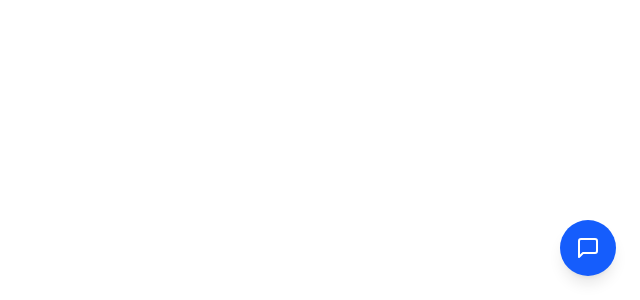
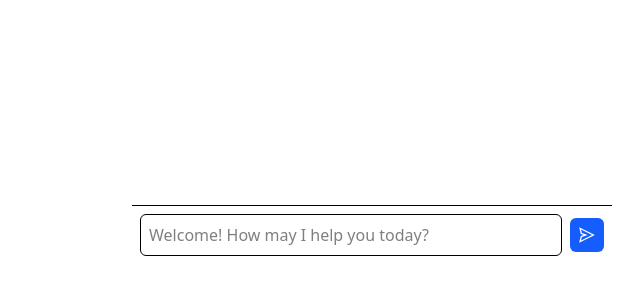
Before and after one commit to anisulislam10/anvobot-ai-web-agent, a React (Vite) app: page /chat in a window 1280 px wide. Shown: the part 500-800 px from the top of the page, without its empty margins (640-1280 px from the left). Built offline with nearby package versions, Linux system fonts and the light colour scheme.

Commit message:
ui changes

```diff
--- a/src/components/ChatUI.jsx
+++ b/src/components/ChatUI.jsx
@@ -1,20 +1,15 @@
 import React, { useState, useEffect, useRef } from "react";
 import axios from "axios";
 import { AiOutlineSend } from "react-icons/ai";
-import { FiMessageSquare } from "react-icons/fi";
 
 const ChatUI = () => {
-  const [messages, setMessages] = useState([
-    { role: "bot", content: "Welcome to our site! How may I help you today?" } // Initial welcome message
-  ]);
+  const [messages, setMessages] = useState([]);
   const [input, setInput] = useState("");
   const [websiteId, setWebsiteId] = useState(null);
   const [userId, setUserId] = useState(null);
   const [loading, setLoading] = useState(false);
-  const [isOpen, setIsOpen] = useState(false);
   const messagesEndRef = useRef(null);
 
-  // Initialize chat (extract IDs)
   useEffect(() => {
     const urlParams = new URLSearchParams(window.location.search);
     const extractedWebsiteId = urlParams.get("websiteId");
@@ -22,7 +17,7 @@ const ChatUI = () => {
     if (extractedWebsiteId) {
       setWebsiteId(extractedWebsiteId);
     } else {
-      console.error("Website ID is missing in URL.");
+      console.error("❌ Website ID is missing in URL.");
     }
 
     let storedUserId = localStorage.getItem("userId");
@@ -33,7 +28,6 @@ const ChatUI = () => {
     setUserId(storedUserId);
   }, []);
 
-  // Auto-scroll to new messages
   useEffect(() => {
     messagesEndRef.current?.scrollIntoView({ behavior: "smooth" });
   }, [messages]);
@@ -41,7 +35,7 @@ const ChatUI = () => {
   const sendMessage = async () => {
     if (!input.trim()) return;
     if (!websiteId || !userId) {
-      setMessages((prev) => [...prev, { role: "bot", content: "System error. Please refresh the page." }]);
+      setMessages((prev) => [...prev, { role: "bot", content: "❌ Missing required data." }]);
       return;
     }
 
@@ -58,110 +52,76 @@ const ChatUI = () => {
 
       setMessages((prev) => [...prev, { role: "bot", content: data.response }]);
     } catch (error) {
-      console.error("Chatbot Error:", error);
+      console.error("Chatbot API Error:", error.response?.data || error.message);
+
+      if (error.response?.data?.error?.code === "rate_limit_exceeded") {
+        const retryAfter = error.response?.data?.error?.message.match(/in (\d+m\d+\.\d+s)/);
         setMessages((prev) => [
           ...prev,
-        {
-          role: "bot",
-          content: error.response?.data?.error?.code === "rate_limit_exceeded"
-            ? "Our agents are busy. Please try again shortly."
-            : "Sorry, I'm having trouble responding. Please try again later."
+          { role: "bot", content: `⚠️ API rate limit exceeded. Please wait ${retryAfter ? retryAfter[1] : "a few minutes"} and try again.` },
+        ]);
+      } else {
+        setMessages((prev) => [
+          ...prev,
+          { role: "bot", content: "❌ Unable to process request. Please try again later." },
+        ]);
       }
-      ]);
     } finally {
       setLoading(false);
     }
   };
 
   const handleKeyDown = (e) => {
-    if (e.key === "Enter" && !e.shiftKey) {
+    if (e.key === "Enter") {
       e.preventDefault();
       sendMessage();
     }
   };
 
   return (
-    <>
-      {/* Floating Chat Button */}
-      {!isOpen && (
-        <button
-          onClick={() => setIsOpen(true)}
-          className="fixed bottom-6 right-6 bg-blue-600 text-white p-4 rounded-full shadow-lg hover:bg-blue-700 transition-all"
-        >
-          <FiMessageSquare size={24} />
-        </button>
-      )}
-
-      {/* Chat Window */}
-      {isOpen && (
-        <div className="fixed bottom-6 right-6 w-full max-w-md h-[70vh] flex flex-col bg-white rounded-xl shadow-xl overflow-hidden border border-gray-200">
-          {/* Header */}
-          <div className="bg-blue-600 text-white p-4 flex justify-between items-center">
-            <h2 className="font-semibold text-lg">Customer Support</h2>
-            <button
-              onClick={() => setIsOpen(false)}
-              className="text-white hover:text-gray-200"
-            >
-              ×
-            </button>
-          </div>
+    <div className="fixed bottom-5 right-3 bg-white p-4 rounded-lg  flex flex-col
+                    w-full h-full sm:max-w-sm sm:h-[80vh] md:max-w-md lg:max-w-lg">
 
       {/* Messages */}
-          <div className="flex-1 p-4 overflow-y-auto bg-gray-50">
+      <div className="flex-grow overflow-y-auto space-y-2 p-2">
         {messages.map((msg, index) => (
           <div
             key={index}
-                className={`mb-3 flex ${msg.role === "user" ? "justify-end" : "justify-start"}`}
-              >
-                <div
-                  className={`max-w-[80%] p-3 rounded-lg ${
+            className={`p-2 rounded-md max-w-4/5 ${
               msg.role === "user"
-                      ? "bg-blue-600 text-white rounded-br-none"
-                      : "bg-white text-gray-800 border border-gray-200 rounded-bl-none"
+                ? "bg-blue-500 text-white self-end ml-auto"
+                : "bg-gray-200 text-gray-800"
             }`}
           >
-                  <p className="whitespace-pre-wrap">{msg.content}</p>
-                </div>
+            <p>{msg.content}</p>
           </div>
         ))}
         {loading && (
-              <div className="flex justify-start mb-3">
-                <div className="bg-white border border-gray-200 p-3 rounded-lg rounded-bl-none">
-                  <div className="flex space-x-2">
-                    <div className="w-2 h-2 rounded-full bg-gray-400 animate-bounce"></div>
-                    <div className="w-2 h-2 rounded-full bg-gray-400 animate-bounce delay-100"></div>
-                    <div className="w-2 h-2 rounded-full bg-gray-400 animate-bounce delay-200"></div>
-                  </div>
-                </div>
-              </div>
+          <div className="p-2 rounded-md bg-gray-200 text-gray-800">⏳ Typing...</div>
         )}
         <div ref={messagesEndRef} />
       </div>
 
-          {/* Input Area */}
-          <div className="p-3 border-t border-gray-200 bg-white">
-            <div className="flex items-center">
+      {/* Input Field */}
+      <div className="flex items-center border-t p-2">
         <input
           type="text"
-                className="flex-1 border border-gray-300 rounded-l-lg p-3 focus:outline-none focus:ring-2 focus:ring-blue-500"
+          className="border p-2 w-full rounded-md focus:ring focus:ring-blue-300"
           value={input}
           onChange={(e) => setInput(e.target.value)}
           onKeyDown={handleKeyDown}
-                placeholder="Type your message..."
-                disabled={loading}
+          placeholder="Welcome! How may I help you today?"
         />
         <button
-                className="bg-blue-600 text-white p-3 rounded-r-lg hover:bg-blue-700 disabled:bg-blue-400 transition"
+          className="bg-blue-600 text-white p-2 ml-2 rounded-md flex items-center justify-center
+                     hover:bg-blue-700 transition"
           onClick={sendMessage}
-                disabled={loading || !input.trim()}
+          disabled={loading}
         >
-                <AiOutlineSend size={20} />
+          <AiOutlineSend className="text-lg" />
         </button>
       </div>
     </div>
-        </div>
-      )}
-    </>
   );
 };
 
```
Lines whose indentation alone changed are shown as unchanged.
